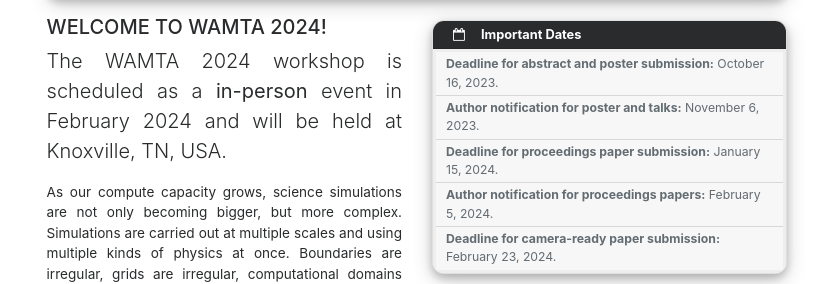
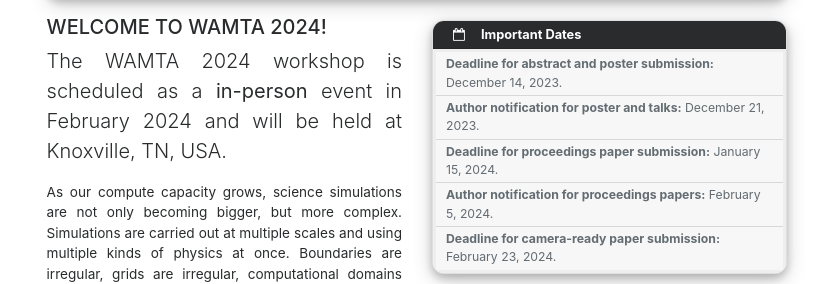
Before and after one commit to wamta26/WAMTA26.github.io, a Jekyll site: the page built from index.md, in a window 1280 px wide. Shown: the part 322-606 px from the top of the page, without its empty margins (223-1048 px from the left). Built offline with Jekyll 4.4.1, drawn with Linux system fonts in a browser that asks for light colours; nearby versions of some CDN libraries.

Commit message:
Update dates

```diff
--- a/_data/conference.yml
+++ b/_data/conference.yml
@@ -48,10 +48,10 @@
     path: /keynote
     visible: True
 deadlines:
-  - date: 16/10/2023
+  - date: 14/12/2023
     text: Deadline for abstract and poster submission
     pass_due: False
-  - date: 06/11/2023
+  - date: 21/12/2023
     text: Author notification for poster and talks
     pass_due: False
   - date: 15/01/2024
```
